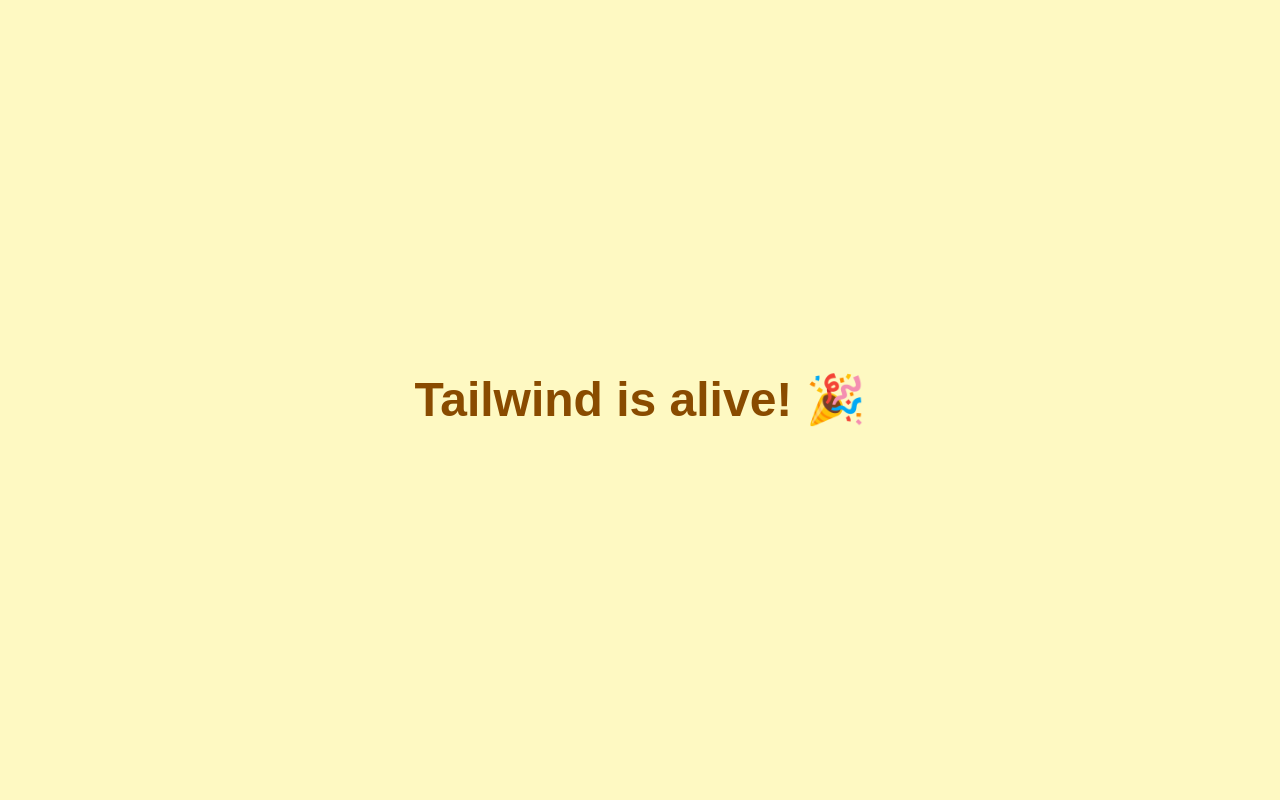
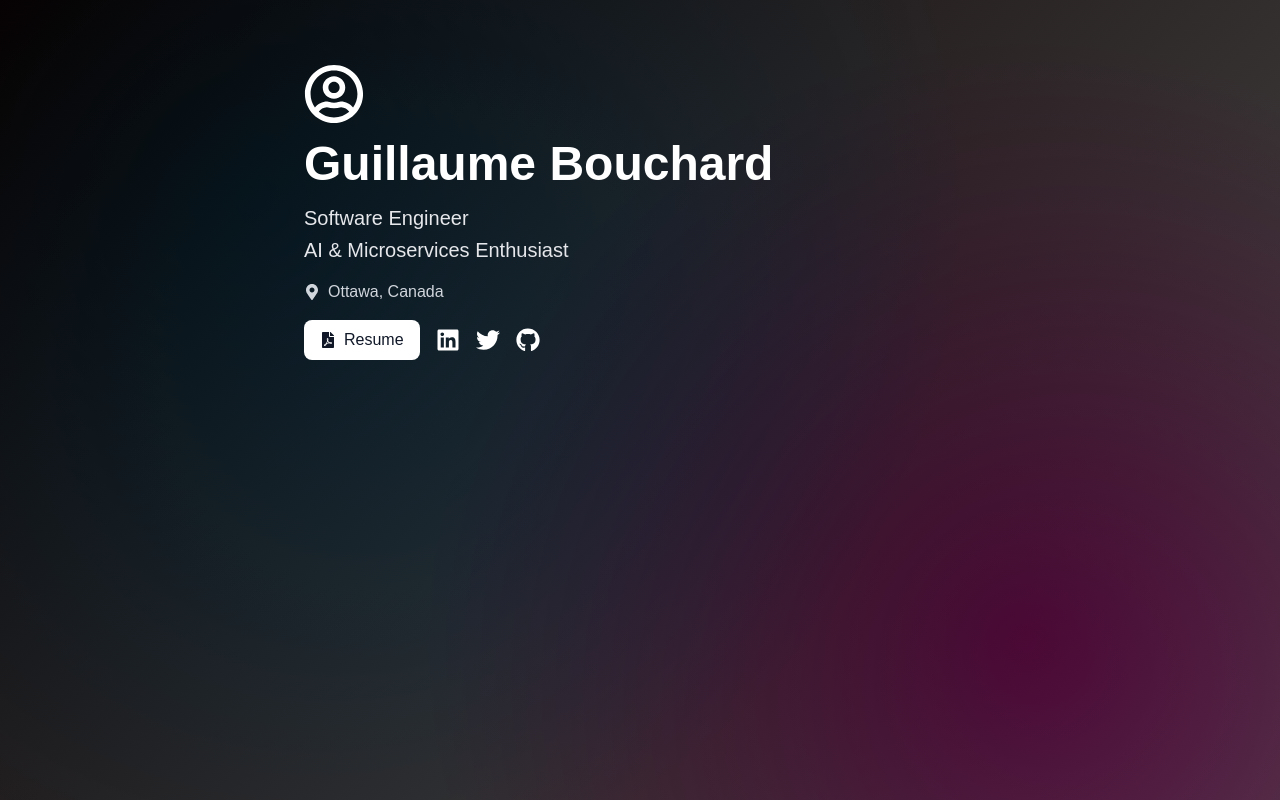
Before and after one commit to GBonkers/resume-website, a Next.js app: page / in a window 1280 px wide. Built offline with nearby package versions, Linux system fonts and the light colour scheme.

Commit message:
Added Hero.tsx to display basic information

```diff
--- a/package.json
+++ b/package.json
@@ -27,6 +27,7 @@
     "next": "15.3.1",
     "react": "^19.0.0",
     "react-dom": "^19.0.0",
+    "react-icons": "^5.5.0",
     "stylelint": "^16.19.1",
     "stylelint-config-standard": "^38.0.0",
     "stylelint-config-tailwindcss": "^1.0.0"
--- a/src/app/globals.css
+++ b/src/app/globals.css
@@ -19,7 +19,23 @@
 
 /* 4) Base styles */
 body {
-  background-color: var(--background);
-  color: var(--foreground);
+  /* Base dark canvas */
+  background-color: #0a0f21;
+  /* Layered gradients for depth and color pop */
+  background-image:
+          radial-gradient(
+                  circle at 20% 25%,
+                  rgb(30, 150, 211),
+                  transparent 60%
+          ),
+          radial-gradient(
+                  circle at 80% 80%,
+                  rgb(151, 18, 115),
+                  transparent 50%
+          ),
+          linear-gradient(135deg, #0b0202 0%, #4c4a4a 100%);
+  background-blend-mode: overlay, overlay, normal;
+  background-size: cover;
+  color: white;
   font-family: Arial, Helvetica, sans-serif;
 }
--- a/src/app/page.tsx
+++ b/src/app/page.tsx
@@ -1,10 +1,5 @@
-// src/app/page.tsx (or page.jsx)
+import Hero from '@/components/Hero';
+
 export default function Page() {
-  return (
-    <div className='flex h-screen items-center justify-center bg-yellow-100'>
-      <h1 className='text-5xl font-bold text-yellow-800'>
-        Tailwind is alive! 🎉
-      </h1>
-    </div>
-  );
+  return <Hero />;
 }
--- /dev/null
+++ b/src/components/Hero.tsx
@@ -0,0 +1,62 @@
+import {
+  FaRegUserCircle,
+  FaMapMarkerAlt,
+  FaFilePdf,
+  FaLinkedin,
+  FaTwitter,
+  FaGithub,
+} from 'react-icons/fa';
+
+export default function Hero() {
+  return (
+    <section
+      className="
+        min-h-screen          /* full viewport height */
+        flex
+        flex-col
+        items-center           /* center horizontally */
+        justify-start          /* align to top vertically */
+        pt-16                  /* push down a bit from very top */
+        px-4
+        text-left              /* left-align text */
+        text-white
+      "
+    >
+      {/* constrain width so you aren’t full-bleed left */}
+      <div className="w-full max-w-2xl space-y-4">
+        {/* User icon */}
+        <FaRegUserCircle className="text-6xl" />
+
+        {/* Name */}
+        <h1 className="text-5xl font-bold">Guillaume Bouchard</h1>
+
+        {/* Subtitles */}
+        <div className="space-y-1 text-xl text-gray-200">
+          <p>Software Engineer</p>
+          <p>AI & Microservices Enthusiast</p>
+        </div>
+
+        {/* Location */}
+        <div className="flex items-center text-gray-300">
+          <FaMapMarkerAlt className="mr-2" />
+          <span>Ottawa, Canada</span>
+        </div>
+
+        {/* Actions */}
+        <div className="flex flex-wrap items-center gap-4">
+          <a
+            href="/resume.pdf"
+            className="flex items-center gap-2 px-4 py-2 bg-white text-gray-900 rounded-lg hover:bg-gray-100 transition"
+          >
+            <FaFilePdf /> Resume
+          </a>
+          <div className="flex items-center gap-4 text-2xl">
+            <a href="#" aria-label="LinkedIn"><FaLinkedin /></a>
+            <a href="#" aria-label="Twitter"><FaTwitter /></a>
+            <a href="#" aria-label="GitHub"><FaGithub /></a>
+          </div>
+        </div>
+      </div>
+    </section>
+  );
+}
```
Also changed, not shown: 1 other file (tests, documents, lock files or other folders).
